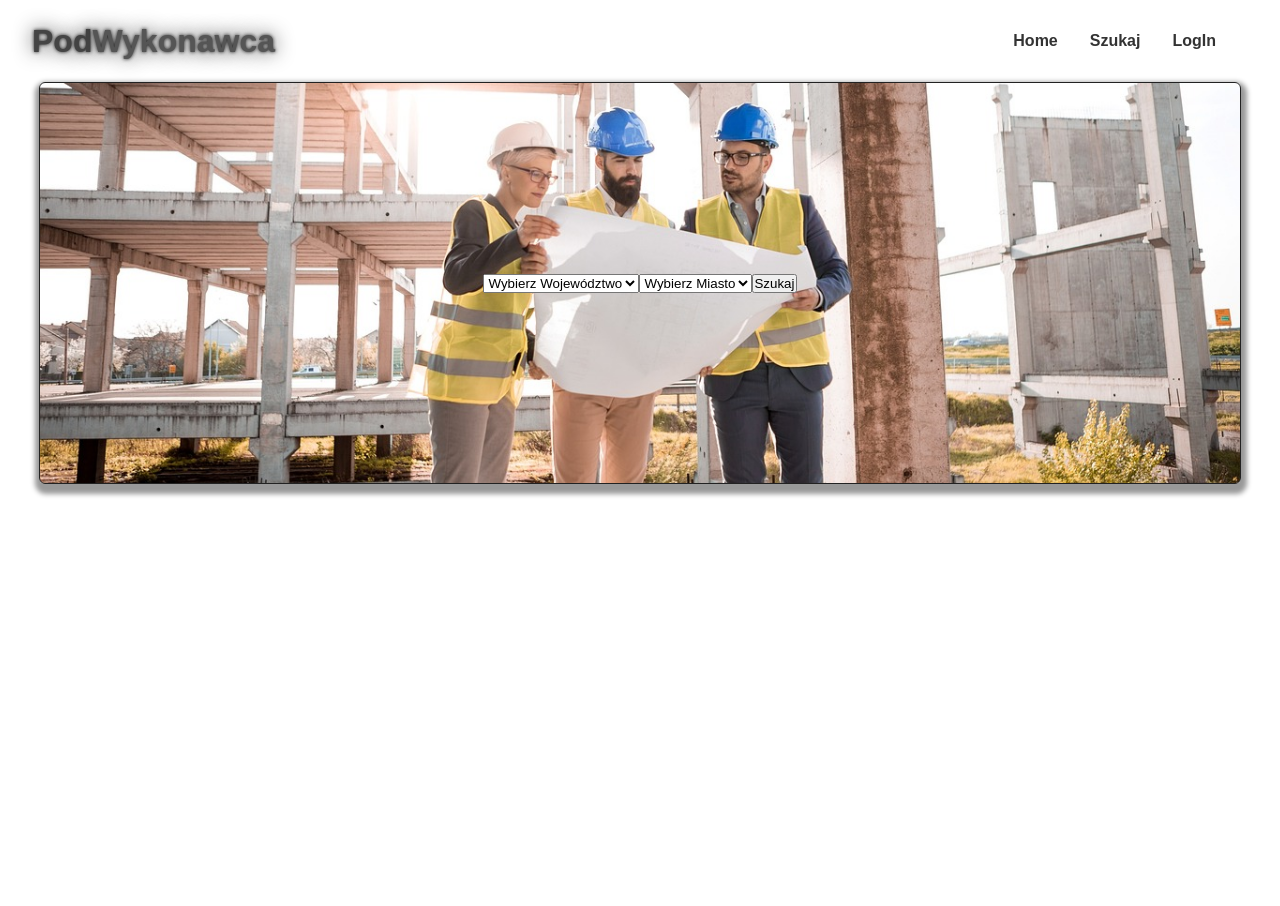
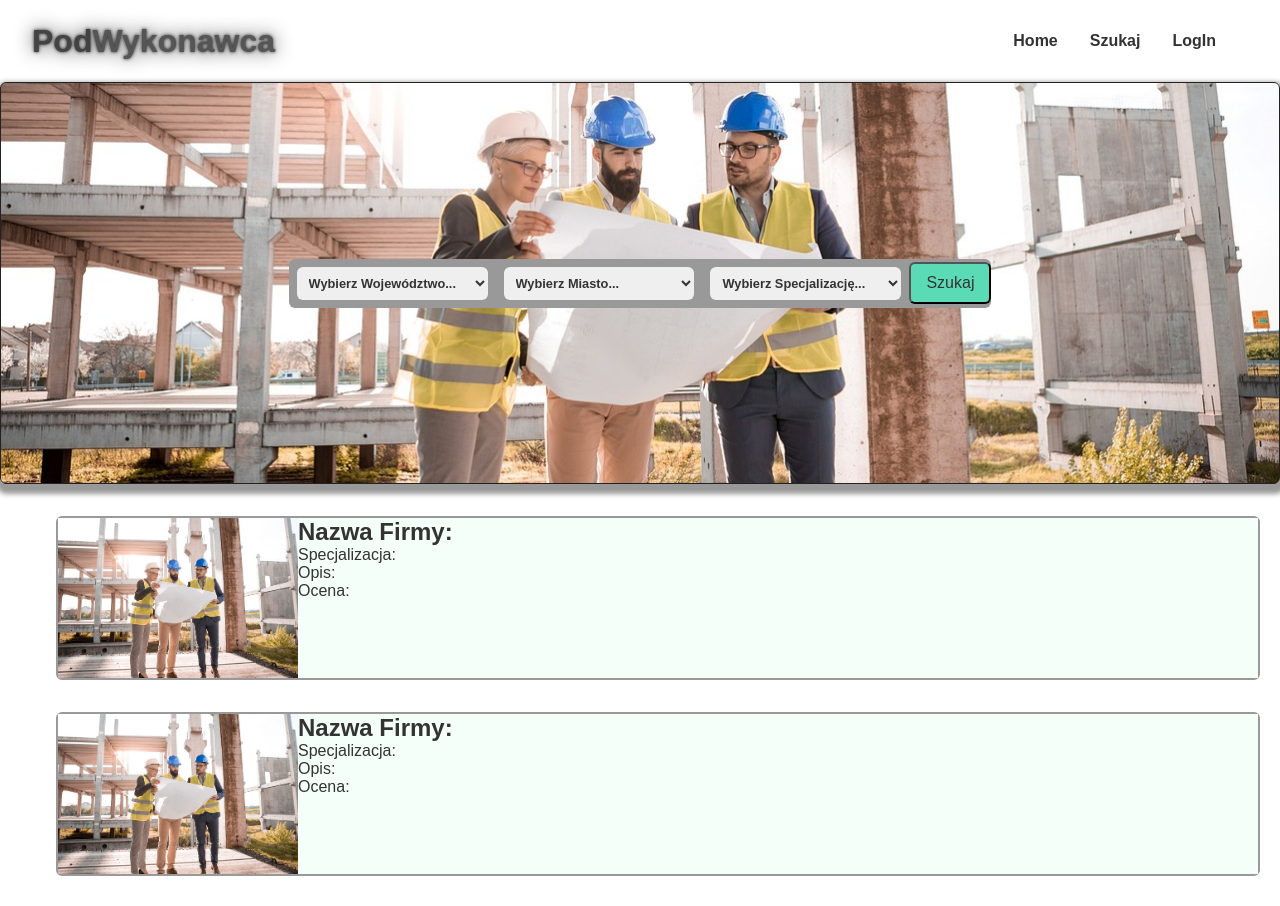
Before and after one commit to RobertTwardowski/Podwykonawca, a React (Create React App) app: page / in a window 1280 px wide. Shown: the top 906 px of the page. Before the commit the page ends 800 px from the top, so only its background shows below. Built offline with nearby package versions, Linux system fonts and the light colour scheme.

Commit message:
companies component

```diff
--- a/src/App.js
+++ b/src/App.js
@@ -1,16 +1,19 @@
-import React from 'react';
-import './App.styles.js';
-import Navigation from './components/organisms/Navigation/Navigation';
-import { GlobalStyle } from './assets/styles/GlobalStyles';
-import  SearchForm  from './components/organisms/SearchForm/SearchForm.js';
+import React from 'react'
+import './App.styles.js'
+import Navigation from './components/organisms/Navigation/Navigation'
+import { GlobalStyle } from './assets/styles/GlobalStyles'
+import SearchForm from './components/organisms/SearchForm/SearchForm.js'
+import Companies from './components/organisms/Companies.js/Companies.js'
 
-function App() {
-  return <>
-    <GlobalStyle/>
-  <Navigation/>
-  <SearchForm/>
-
-  </>;
+function App () {
+  return (
+    <>
+      <GlobalStyle />
+      <Navigation />
+      <SearchForm />
+      <Companies />
+    </>
+  )
 }
 
-export default App;
+export default App
--- a/src/components/atom/Button.styles.js
+++ b/src/components/atom/Button.styles.js
@@ -0,0 +1,13 @@
+import styled from "styled-components";
+
+export const Button = styled.button`
+padding: 10px 15px;
+border-radius: 6px;
+font-size: 1rem;
+background: #5adbb5;
+color: #333;
+:hover{
+background: #5dbea3;
+color: #fff;
+}
+`
--- a/src/components/atom/ButtonSearch.js
+++ b/src/components/atom/ButtonSearch.js
@@ -1,8 +1,10 @@
 import React from 'react'
+import { Button } from './Button.styles'
+
 
 const ButtonSearch = () => {
   return (
-    <button>Szukaj</button>
+    <Button>Szukaj</Button>
   )
 }
 
--- a/src/components/molecules/Form.js
+++ b/src/components/molecules/Form.js
@@ -1,6 +1,6 @@
-import React,{useState} from 'react'
+import React, { useState } from 'react'
 import ButtonSearch from '../atom/ButtonSearch'
-import { Wrapper } from './Form.styles'
+import { Wrapper, FormStyles } from './Form.styles'
 
 const province = [
   { name: 'dolnośląskie', cities: ['Wrocław', 'Legnica', 'Jelenia Góra'] },
@@ -39,17 +39,18 @@ const province = [
   { id: 7, name: 'Elektryk budowlany' },
   { id: 8, name: 'Hydraulik budowlany' },
   { id: 9, name: 'Murarz' },
-    { id: 10, name: 'Tynkarz' },]
+  { id: 10, name: 'Tynkarz' }
+]
 
 const Form = () => {
   const [selectedOption, setSelectedOption] = useState([])
-    const [selectedOptionSecond,setSelectedOptionSecond ] = useState('')
-    const [selectedOptionThird,setSelectedOptionThird] = useState('')
+  const [selectedOptionSecond, setSelectedOptionSecond] = useState('')
+  const [selectedOptionThird, setSelectedOptionThird] = useState('')
 
   const handleSelectChange = e => {
     setSelectedOption(e.target.value.split(','))
   }
-  const handleSelectChangeSecond = e =>{
+  const handleSelectChangeSecond = e => {
     setSelectedOptionSecond(e.target.value)
   }
 
@@ -58,31 +59,37 @@ const Form = () => {
   }
   return (
     <Wrapper>
-        <select value={selectedOption} onChange={handleSelectChange} >
-          <option value=''>Wybierz Województwo</option>
+      <FormStyles>
+        <select value={selectedOption} onChange={handleSelectChange}>
+          <option value=''>Wybierz Województwo...</option>
           {province.map(provinceData => (
             <option key={provinceData.name} value={provinceData.cities}>
               {provinceData.name}
             </option>
           ))}
         </select>
-         {selectedOption && <select value={selectedOptionSecond} onChange={handleSelectChangeSecond}>
-          <option value=''>Wybierz Miasto</option>
+        {selectedOption && (
+          <select
+            value={selectedOptionSecond}
+            onChange={handleSelectChangeSecond}
+          >
+            <option value=''>Wybierz Miasto...</option>
             {selectedOption.map(cities => (
-            <option key={cities}>
-              {cities}
-            </option>
+              <option key={cities}>{cities}</option>
             ))}
-        </select>}
-        {selectedOptionSecond && <select value={selectedOptionThird} onChange={handleSelectChangeThird}>
-          <option value=''>Wybierz Miasto</option>
+          </select>
+        )}
+        <select value={selectedOptionThird} onChange={handleSelectChangeThird}>
+          <option value=''>Wybierz Specjalizację...</option>
           {professions.map(professionsName => (
             <option key={professionsName.id} value={professionsName.name}>
               {professionsName.name}
             </option>
           ))}
-        </select>}
-        <ButtonSearch/>
+        </select>
+        <ButtonSearch />
+      </FormStyles>
+
     </Wrapper>
   )
 }
--- a/src/components/molecules/Form.styles.js
+++ b/src/components/molecules/Form.styles.js
@@ -1,9 +1,34 @@
-import styled from "styled-components";
+import styled from 'styled-components'
 
-export  const Wrapper = styled.div`
-width: 100%;
-height: 100%;
-display: flex;
-justify-content: center;
-align-items: center;
+export const Wrapper = styled.div`
+  width: 100%;
+  height: 100%;
+  display: flex;
+  justify-content: center;
+  align-items: center;
+
+  select {
+    width: 100%;
+    padding: 0.5rem;
+    margin: 0.5rem;
+    border-radius: 6px;
+    font-size: 0.8rem;
+    font-weight: bold;
+    border: none;
+    color: #333;
+  }
+
+  option {
+    font-size: 1rem;
+    font-weight: bold;
+    color: #333;
+  }
 `
+export const FormStyles = styled.div`
+  width: 55%;
+  display: flex;
+  justify-content: center;
+  align-items: center;
+  background: #999;
+  border-radius: 6px;
+`
--- /dev/null
+++ b/src/components/organisms/Companies.js/Companies.js
@@ -0,0 +1,99 @@
+import React from 'react'
+import {
+  CompaniesStyles,
+  Wrapper,
+  SectionStyles,
+  SectionFirst,
+  SectionSecond
+} from './Companies.styles'
+
+export const Companies = () => {
+  return (
+    <CompaniesStyles>
+        <Wrapper>
+      <SectionStyles>
+        <SectionFirst />
+
+        <SectionSecond>
+          <h2>Nazwa Firmy:</h2>
+          <p>Specjalizacja:</p>
+          <p>Opis:</p>
+          <p>Ocena:</p>
+        </SectionSecond>
+      </SectionStyles>
+      <SectionStyles>
+        <SectionFirst />
+
+        <SectionSecond>
+          <h2>Nazwa Firmy:</h2>
+          <p>Specjalizacja:</p>
+          <p>Opis:</p>
+          <p>Ocena:</p>
+        </SectionSecond>
+      </SectionStyles>
+      <SectionStyles>
+        <SectionFirst />
+
+        <SectionSecond>
+          <h2>Nazwa Firmy:</h2>
+          <p>Specjalizacja:</p>
+          <p>Opis:</p>
+          <p>Ocena:</p>
+        </SectionSecond>
+      </SectionStyles>
+      <SectionStyles>
+        <SectionFirst />
+
+        <SectionSecond>
+          <h2>Nazwa Firmy:</h2>
+          <p>Specjalizacja:</p>
+          <p>Opis:</p>
+          <p>Ocena:</p>
+        </SectionSecond>
+      </SectionStyles>
+      <SectionStyles>
+        <SectionFirst />
+
+        <SectionSecond>
+          <h2>Nazwa Firmy:</h2>
+          <p>Specjalizacja:</p>
+          <p>Opis:</p>
+          <p>Ocena:</p>
+        </SectionSecond>
+      </SectionStyles>
+      <SectionStyles>
+        <SectionFirst />
+
+        <SectionSecond>
+          <h2>Nazwa Firmy:</h2>
+          <p>Specjalizacja:</p>
+          <p>Opis:</p>
+          <p>Ocena:</p>
+        </SectionSecond>
+      </SectionStyles>
+      <SectionStyles>
+        <SectionFirst />
+
+        <SectionSecond>
+          <h2>Nazwa Firmy:</h2>
+          <p>Specjalizacja:</p>
+          <p>Opis:</p>
+          <p>Ocena:</p>
+        </SectionSecond>
+      </SectionStyles>
+      <SectionStyles>
+        <SectionFirst />
+
+        <SectionSecond>
+          <h2>Nazwa Firmy:</h2>
+          <p>Specjalizacja:</p>
+          <p>Opis:</p>
+          <p>Ocena:</p>
+        </SectionSecond>
+      </SectionStyles>
+      </Wrapper>
+    </CompaniesStyles>
+  )
+}
+
+export default Companies
--- /dev/null
+++ b/src/components/organisms/Companies.js/Companies.styles.js
@@ -0,0 +1,44 @@
+import styled from "styled-components";
+import bakcgroundImage from '../../../assets/styles/architect.jpg'
+
+export const CompaniesStyles = styled.div`
+display: flex;
+margin: 1rem;
+height: 100%;
+justify-content: center;
+align-items: center;
+`
+
+export const Wrapper = styled.div`
+display: flex;
+justify-content: center;
+flex-direction: column;
+width: 1200px;
+height: 100%;
+`
+export const SectionStyles = styled.div`
+display: flex;
+flex-direction: row;
+border: solid 2px #999;
+border-radius: 6px;
+width: 100%;
+margin: 1rem;
+height: 10rem;
+`
+
+export const SectionFirst = styled.div`
+display: flex;
+background-image: url(${bakcgroundImage});
+width: 20%;
+height: 100%;
+background-repeat: no-repeat;
+  background-size: cover;
+  background-position: center;
+`
+
+export const SectionSecond = styled.div`
+width: 80%;
+height: 100%;
+color: #333;
+background: #F5FFFA;
+`
--- a/src/components/organisms/Navigation/Navigation.styles.js
+++ b/src/components/organisms/Navigation/Navigation.styles.js
@@ -64,6 +64,6 @@ a{
 }
 a:hover{
   cursor:pointer;
-  color: #999;
+  color: #5dbea3;
 }
 `
--- a/src/components/organisms/SearchForm/SearchForm.styles.js
+++ b/src/components/organisms/SearchForm/SearchForm.styles.js
@@ -1,7 +1,7 @@
-import styled from "styled-components";
+import styled from 'styled-components'
 import bakcgroundImage from '../../../assets/styles/architect.jpg'
 
-export const SearchFormStyles =styled.div`
+export const SearchFormStyles = styled.div`
   display: flex;
   justify-content: center;
   align-items: center;
@@ -9,11 +9,12 @@ align-items: center;
 
 export const Wrapper = styled.div`
   border: solid 1px #222;
-width: 1200px;
-box-shadow:1px 5px 5px 5px #999;
+  width: 100%;
+  box-shadow: 1px 5px 5px 5px #999;
   border-radius: 6px;
-height:400px;
+  height: 400px;
   background-image: url(${bakcgroundImage});
   background-repeat: no-repeat;
   background-size: cover;
-  background-position: center;`
+  background-position: center;
+`
```
Lines whose indentation alone changed are shown as unchanged.
